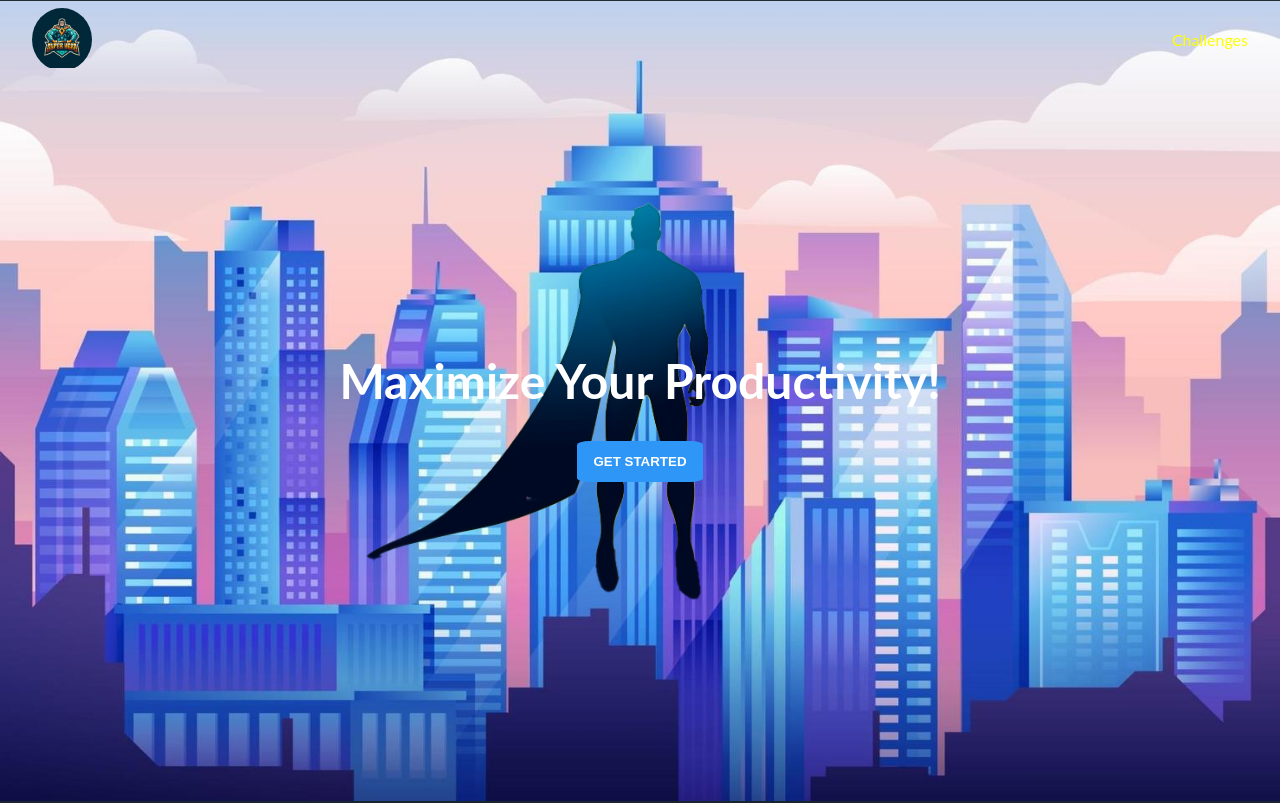
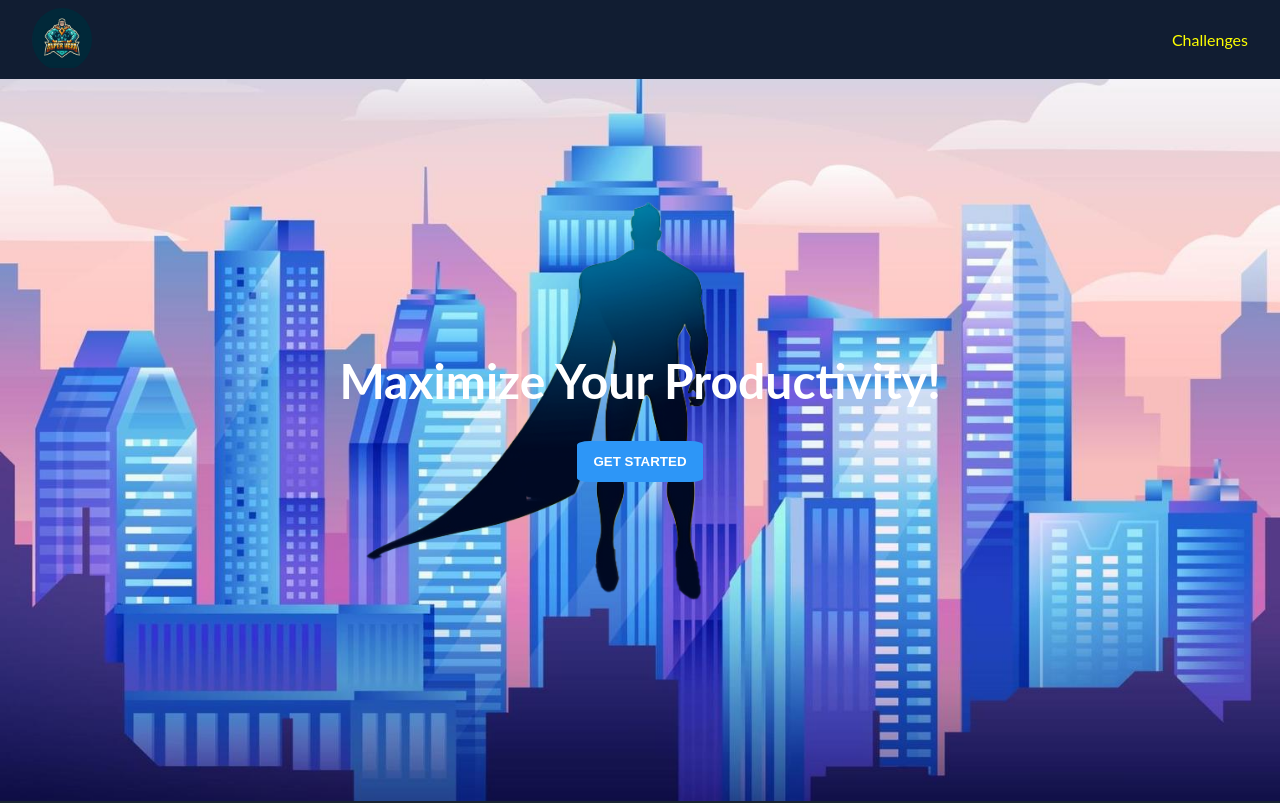
Before and after one commit to Regu1999/SkyRich-Tech-Solutions-Task, a React (Vite) app: page / in a window 1280 px wide. Shown: the top 803 px of the page. Built offline with nearby package versions, Linux system fonts and the light colour scheme.

Commit message:
navbar color animation changes

```diff
--- a/src/Component/Navbar.jsx
+++ b/src/Component/Navbar.jsx
@@ -1,24 +1,22 @@
-import { motion } from "motion/react";
+import { motion, useScroll, useTransform } from "motion/react";
 import { Link, useLocation } from "react-router"
 import "../assets/styles/navbar.css"
 import superHero from "/images/superhero.jpg"
 
 const Navbar = () => {
-const location=useLocation();
-console.log(location.pathname);
-
-if (location.pathname!=="/") {
-    console.log("hi");
-
-}
+    const location = useLocation();
+    const { scrollYProgress } = useScroll()
+    const navBgColor = useTransform(scrollYProgress, [0, .5, 1], ["","" ,'#111d32'])
     return <motion.nav style={{
-        background:location.pathname!=="/"?"linear-gradient(#222c31, #111d32)":''
-    }}>
+        // backgroundColor: navBgColor
+        background: location.pathname !== "/" ? "linear-gradient(#222c31, #111d32)" : navBgColor
+    }}
+    >
 
         <div className="logo"><Link to="/"><img src={superHero} alt="super man" /></Link></div>
         <div>
             <Link to="/challenges">Challenges</Link>
-{/*             <Link to="/movie">Movies list</Link> */}
+            {/*             <Link to="/movie">Movies list</Link> */}
         </div>
     </motion.nav>
 }
```
